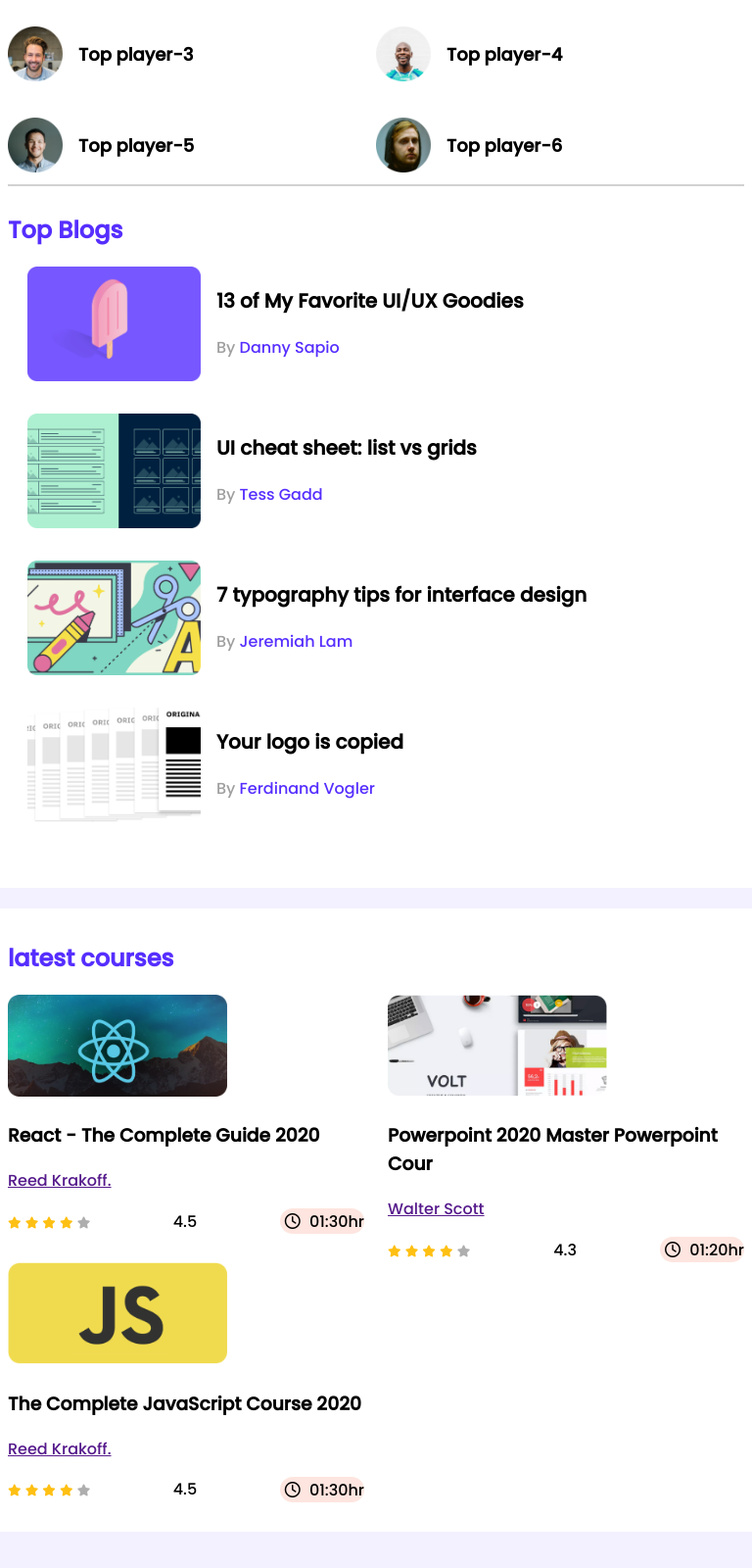
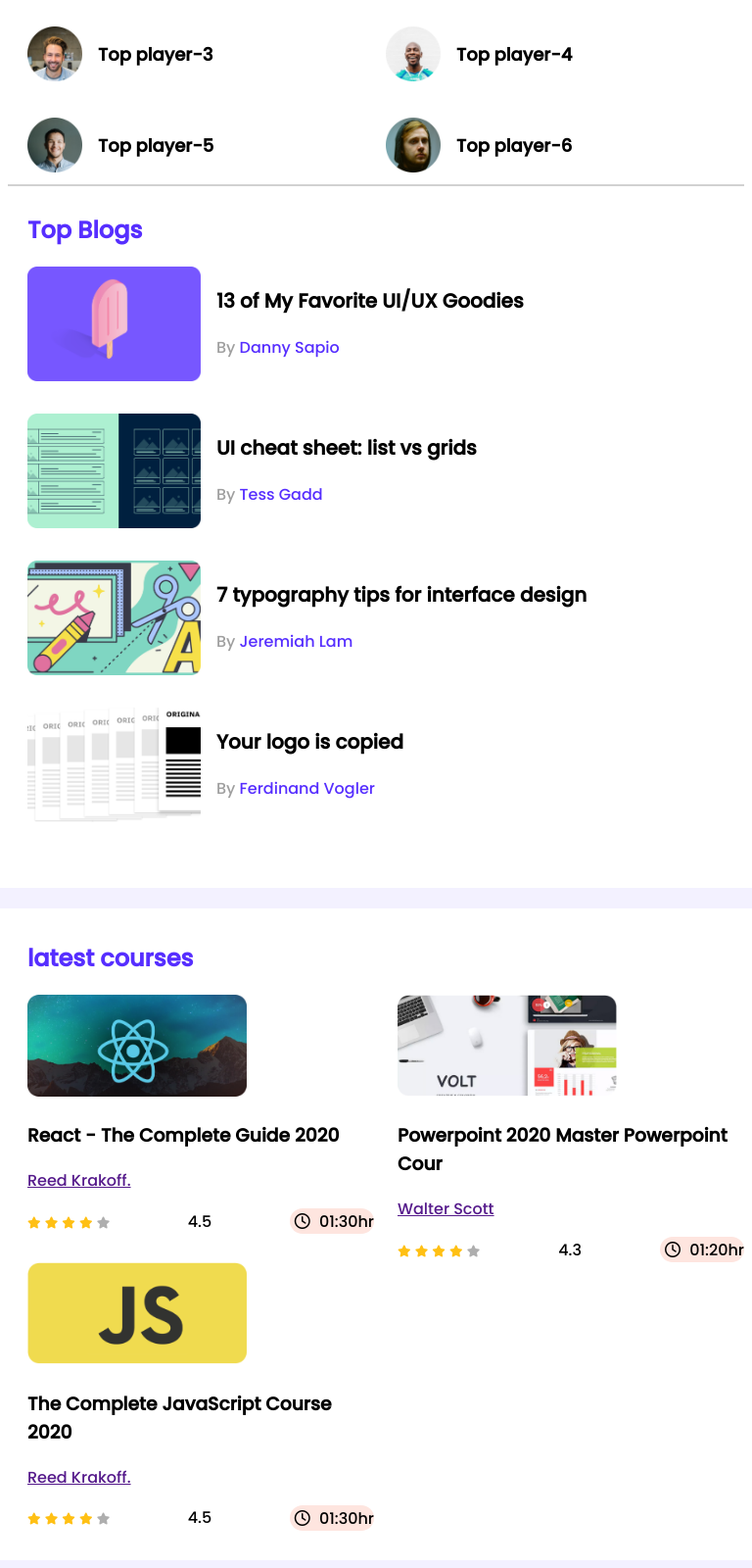
Before and after one commit to RabeyaAkter78/leader-board-css, a plain HTML site: page index.html in a window 768 px wide. Shown: the part 186-1786 px from the top of the page at 98% size. Before the commit the page ends 1757 px from the top, so only its background shows below. Drawn offline with Linux system fonts and the light colour scheme.

Commit message:
added final responsive

```diff
--- a/styles/styles.css
+++ b/styles/styles.css
@@ -138,6 +138,9 @@ hr {
 /* --------------------Media Queries-------------------- */
 /* Mobile Devices */
 @media only screen and (max-width:688px) {
+    .section-title{
+        padding-left: 20px;
+    }
     .container{
         width: 100%;
     }
@@ -145,19 +148,29 @@ hr {
         flex-direction: column;
     }
     .players, .blogs, .courses{
+        padding-left: 20px;
         grid-template-columns: repeat(1, 1fr);
     }
 }
 /* -------------------tablet devices------------------ */
 @media only screen and (min-width:688px) and (max-width:992px) {
+    .section-title{
+        padding-left: 20px;
+    }
     .container{
         width: 100%;
     }
-    .players, .courses{
+
+    .players{
+        padding-left: 20px;
         grid-template-columns: repeat(2, 1fr);
     }
-     .blogs {
+    .blogs {
         padding-left: 20px;
         grid-template-columns: repeat(1, 1fr);
     }
+    .courses{
+        padding-left: 20px;
+        grid-template-columns: repeat(2, 1fr);
+    }
 }
```
